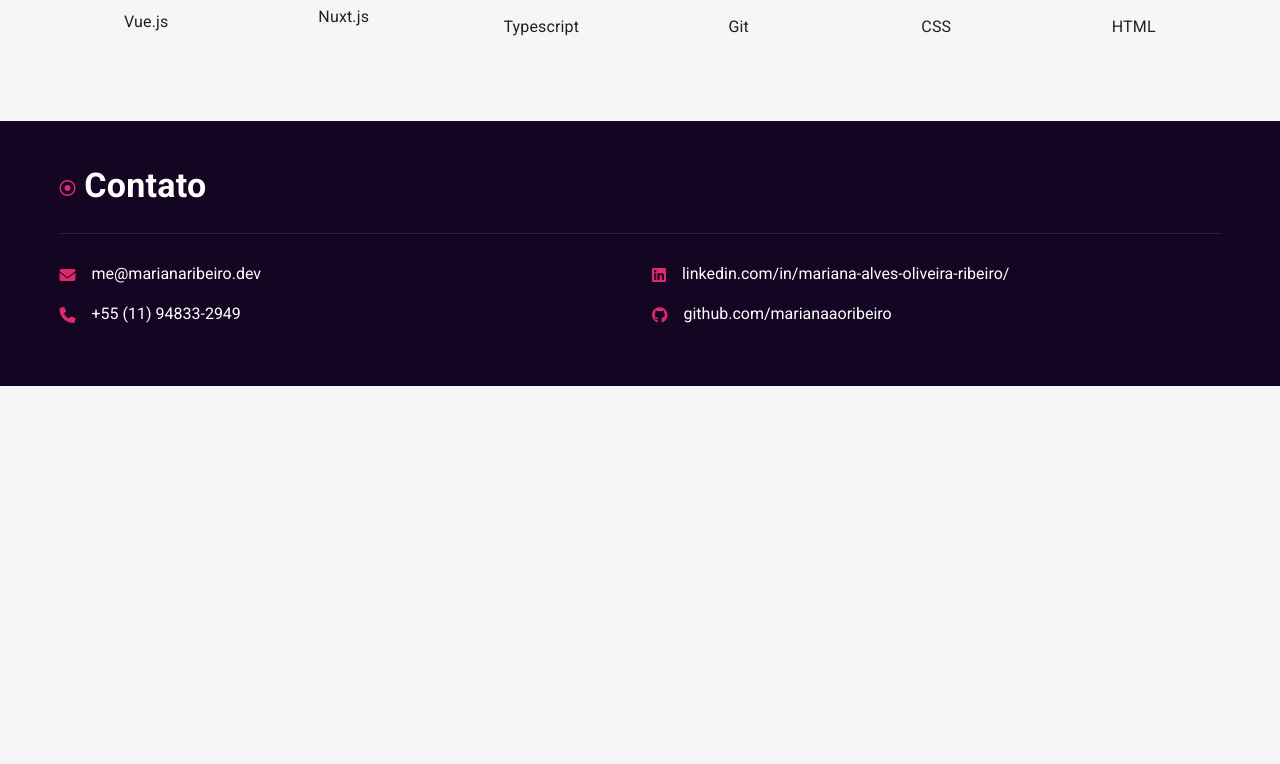
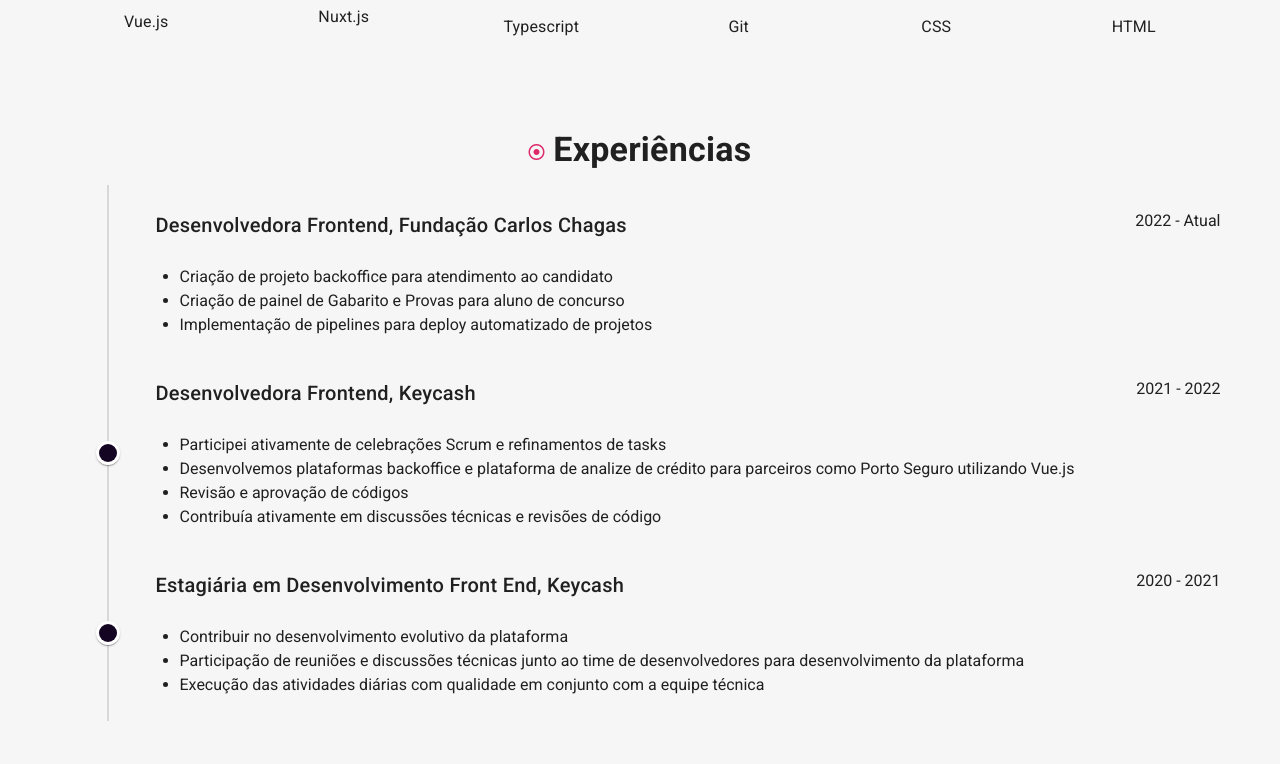
Before and after one commit to marianaaoribeiro/marianaribeiro.dev, a Vue app: page / in a window 1280 px wide. Shown: the part 956-1720 px from the top of the page. Before the commit the page ends 1342 px from the top, so only its background shows below. Built offline with nearby package versions, Linux system fonts and the light colour scheme.

Commit message:
Experiences

```diff
--- /dev/null
+++ b/src/components/ExperiencesWith.vue
@@ -0,0 +1,79 @@
+<template>
+  <div id="experiences" class="py-7">
+    <v-container>
+      <v-row>
+        <v-col cols="12">
+          <p class="text-h4 font-weight-bold text-center">
+            <v-icon small color="tertiary"> far fa-circle-dot </v-icon>
+            Experiências
+          </p>
+        </v-col>
+      </v-row>
+      <v-timeline dense clipped>
+        <v-timeline-item
+          v-for="(item, index) in timelineContain"
+          :key="index"
+          class="mb-4"
+          :hide-dot="index == 0"
+          small
+        >
+          <v-row justify="space-between">
+            <v-col cols="9" class="title">
+              {{ item.title }}
+            </v-col>
+            <v-col class="text-right" cols="3">
+              {{ item.date }}
+            </v-col>
+            <v-col cols="12">
+              <ul>
+                <li v-for="(l, i) in item.items" :key="i">{{ l }}</li>
+              </ul>
+            </v-col>
+          </v-row>
+        </v-timeline-item>
+      </v-timeline>
+    </v-container>
+  </div>
+</template>
+<script>
+export default {
+  data: () => ({
+    timelineContain: [
+      {
+        title: "Desenvolvedora Frontend, Fundação Carlos Chagas",
+        items: [
+          "Criação de projeto backoffice para atendimento ao candidato",
+          "Criação de painel de Gabarito e Provas para aluno de concurso",
+          "Implementação de pipelines para deploy automatizado de projetos",
+        ],
+        date: "2022 - Atual",
+      },
+      {
+        title: "Desenvolvedora Frontend, Keycash",
+        items: [
+          "Participei ativamente de celebrações Scrum e refinamentos de tasks",
+          "Desenvolvemos plataformas backoffice e plataforma de analize de crédito para parceiros como Porto Seguro utilizando Vue.js",
+          "Revisão e aprovação de códigos",
+          "Contribuía ativamente em discussões técnicas e revisões de código",
+        ],
+        date: "2021 - 2022",
+      },
+      {
+        title: "Estagiária em Desenvolvimento Front End, Keycash",
+        items: [
+          "Contribuir no desenvolvimento evolutivo da plataforma",
+          "Participação de reuniões e discussões técnicas junto ao time de desenvolvedores para desenvolvimento da plataforma",
+          "Execução das atividades diárias com qualidade em conjunto com a equipe técnica",
+        ],
+        date: "2020 - 2021",
+      },
+    ],
+  }),
+
+  computed: {
+    timeline() {
+      return this.events.slice().reverse();
+    },
+  },
+};
+</script>
--- a/src/components/HeaderBar.vue
+++ b/src/components/HeaderBar.vue
@@ -80,6 +80,10 @@ export default {
         to: "#skills",
       },
       {
+        name: "Experiências",
+        to: "#experiences",
+      },
+      {
         name: "Contato",
         to: "#contact",
       },
--- a/src/views/HomeView.vue
+++ b/src/views/HomeView.vue
@@ -3,6 +3,7 @@
     <dev-details />
     <about-me />
     <skills-with />
+    <experiences-with />
     <contact-me />
   </div>
 </template>
@@ -12,6 +13,7 @@ import devDetails from '@/components/DevDetails.vue'
 import aboutMe from '@/components/AboutMe.vue'
 import skillsWith from '@/components/SkillsWith.vue'
 import contactMe from '@/components/ContactMe.vue'
+import experiencesWith from '@/components/ExperiencesWith.vue'
 
   export default {
     name: 'HomeWiew',
@@ -19,7 +21,8 @@ import contactMe from '@/components/ContactMe.vue'
       devDetails,
       aboutMe,
       skillsWith,
-      contactMe
+      contactMe,
+      experiencesWith
     }
 
   }
```
